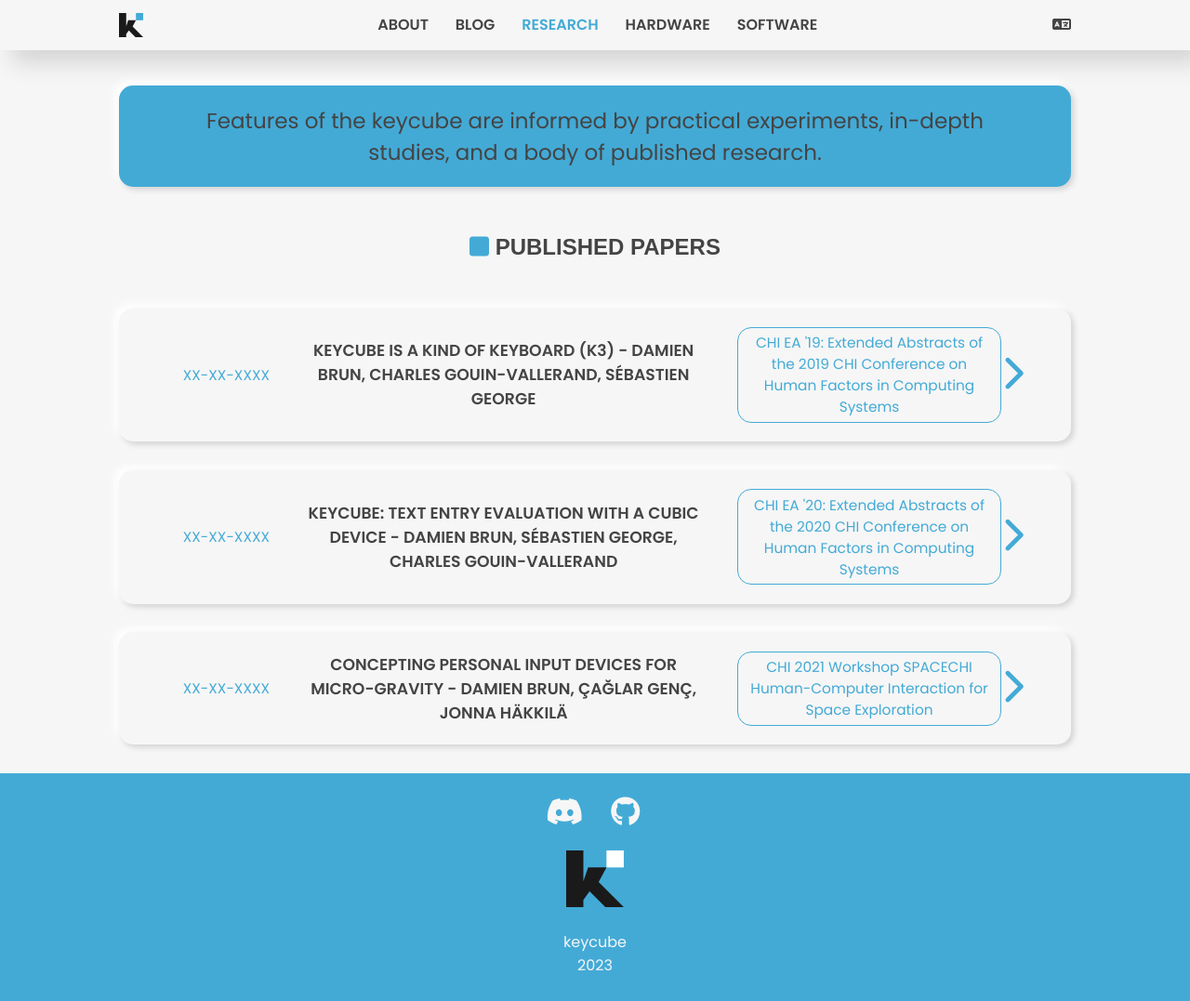
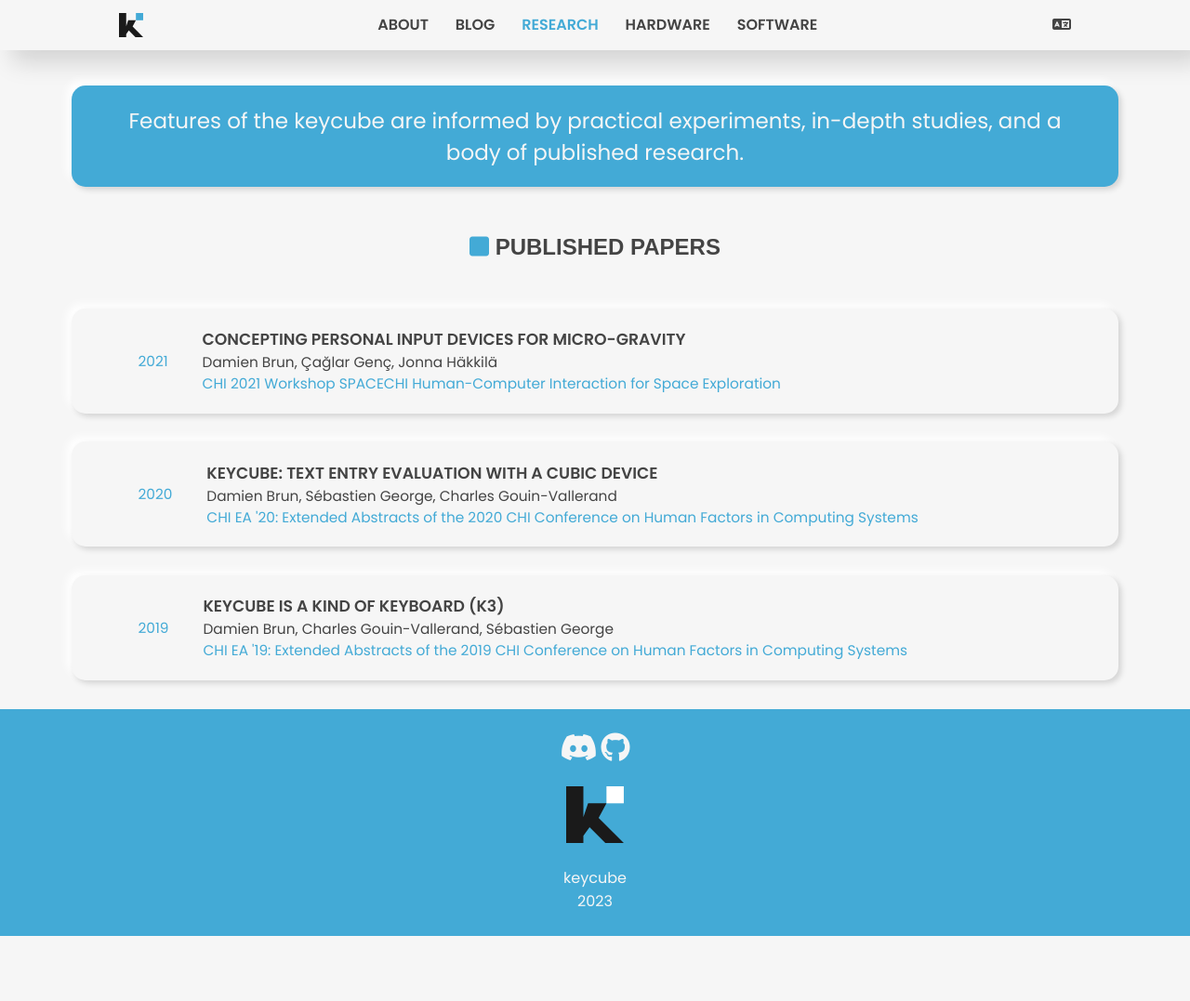
Before and after one commit to keycube/keycube.github.io, a Jekyll site: the page built from research.markdown, in a window 1280 px wide. Shown: the whole page at 93% size. Built offline with Jekyll 4.4.1, drawn with Linux system fonts in a browser that asks for light colours; nearby versions of some CDN libraries; some web fonts are replaced; after the commit the page ends 1007 px from its top, so only the background shows below that.

Commit message:
research mis a jour + trie date

```diff
--- a/_data/research.yml
+++ b/_data/research.yml
@@ -1,16 +1,16 @@
-- date:
+- date: 2019
   title: Keycube is a Kind of Keyboard (k3)
   authors: Damien Brun, Charles Gouin-Vallerand, Sébastien George
   venue-journal: "CHI EA '19: Extended Abstracts of the 2019 CHI Conference on Human Factors in Computing Systems"
   url: https://r-libre.teluq.ca/1691/2/INT034.pdf
 
-- date:
+- date: 2020
   title: 'Keycube: Text Entry Evaluation with a Cubic Device'
   authors: Damien Brun, Sébastien George, Charles Gouin-Vallerand
   venue-journal: "CHI EA '20: Extended Abstracts of the 2020 CHI Conference on Human Factors in Computing Systems"
   url: https://hal.science/hal-02942093v1/document
 
-- date:
+- date: 2021
   title: Concepting Personal Input Devices for Micro-Gravity
   authors: Damien Brun, Çağlar Genç, Jonna Häkkilä
   venue-journal: CHI 2021 Workshop SPACECHI Human-Computer Interaction for Space Exploration
--- a/_sass/main.scss
+++ b/_sass/main.scss
@@ -141,6 +141,7 @@
 h1, h2 {
 	font-family: 'Dela Gothic One', sans-serif;
 	margin: 5% 0;
+  text-align: left;
 }
 
 body{
--- a/_sass/research.scss
+++ b/_sass/research.scss
@@ -1,22 +1,25 @@
+$white: #F6F6F6;
+
 .citation {
 	display: flex;
-	margin: auto;
 	padding: 2% 5%;
 	font-size: 1.2em;
 	border: none;
 	border-radius: 15px;
 	box-shadow: 3px 3px 6px #00000025, -	5px -5px 10px #ffffff;
+	width: 100%;
 }
 
 .citation p {
 	text-align: center;
+	color: $white;
 }
 
 .published-paper{
 	display: flex;
 	flex-direction: row;
 	align-items: center;
-	justify-content: space-between;
+	justify-content: start;
 	margin: 0 0 3% 0;
 	padding: 2% 5%;
 	font-size: 1.2em;
@@ -24,38 +27,37 @@
 	border: none;
 	border-radius: 15px;
 	box-shadow: 3px 3px 6px #00000025, -	5px -5px 10px #ffffff;
-	// cursor: pointer;
+	cursor: pointer;
+	text-decoration: none;
+	width: 100%;
+
+	&:hover{
+		box-shadow: 0 0 0 transparent;
 	}
 
-
-.color{
-	width: 2%;
+	p{
+		font-size: 0.8em;
+		margin: 0 2%;
 	}
 
 	.info-published-paper{
 		display: flex;
-	flex-direction: row;
-	align-items: center;
+		flex-direction: column;
+		align-items: flex-start;
 		justify-content: space-between;
-	width: 100%;
+		width: 80%;
 
-	p{
-		font-size: 0.8em;
-	}
-
-	.titre-author{
+		.titre{
 			text-transform: uppercase;
 			font-weight: 600;
 			font-size: 0.9em;
 			text-align: center;
-		width: 50%;
 		}
 
 		.journal {
-		padding: 0.5% 1%;
 			border-radius: 15px;
-		width: 30%;
-		text-align: center;
+		}
+
 	}
 
 
@@ -66,13 +68,18 @@
 
 
 
-.picto{
-	width: 5%;
-	font-size:2em;
-	cursor: pointer;
-	transition: transform 0.2s ease;
-}
 
-.picto:hover{
-	transform: scale(1.2);
-}
+
+
+
+
+// .picto{
+// 	width: 5%;
+// 	font-size:2em;
+// 	cursor: pointer;
+// 	transition: transform 0.2s ease;
+// }
+
+// .picto:hover{
+// 	transform: scale(1.2);
+// }
--- a/research.markdown
+++ b/research.markdown
@@ -13,25 +13,25 @@
 
 <h2><i class="fa-solid fa-square" style="color: #{{ page.color }}"></i> PUBLISHED PAPERS </h2>
 
-{% for research in site.data.research %}
-<div class="published-paper">
-<div class="color" style="background-color: #{{ page.color }}"></div>
-<div class="info-published-paper">
+{% assign sorted_researchs = site.data.research | sort: 'date' | reverse %}
+
+{% for research in sorted_researchs %}
+<a class="published-paper" href="{{research.url}}" target="_blank" >
+
 
 {% if research.date %}
 <p class="date" style="color: #{{ page.color }}">{{research.date}}</p>
 {% else %}
-<p class="date" style="color: #{{ page.color }}">XX-XX-XXXX</p>
+<p class="date" style="color: #{{ page.color }}">XXXX</p>
 {% endif %}
 
-<p class="titre-author" >{{research.title}} - {{research.authors}}</p>
-
-<p class="journal" style="color: #{{ page.color }}; border: 1px solid #{{ page.color }}">{{research.venue-journal}}</p>
+<div class="info-published-paper">
+<p class="titre" >{{research.title}}</p>
+<p class="author" >{{research.authors}}</p>
+<p class="journal" style="color: #{{ page.color }};">{{research.venue-journal}}</p>
 </div>
 
-<a href="{{research.url}}" target="_blank"><i class="fa-solid fa-chevron-right picto" style="color: #{{ page.color }}"></i></a>
-
-</div>
+</a>
 
 {% endfor %}
 
```
Also changed, not shown: 4 other files. Lines whose indentation alone changed are shown as unchanged.
